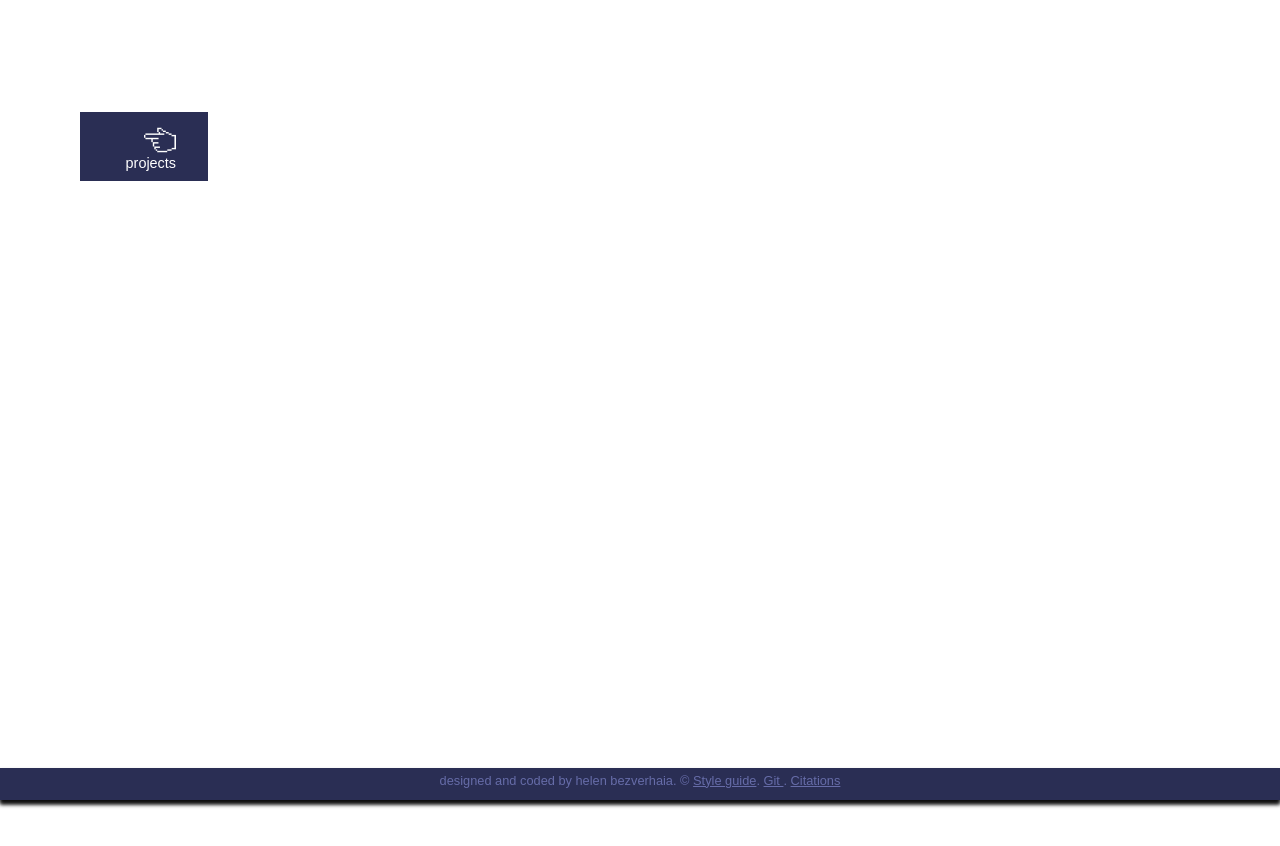
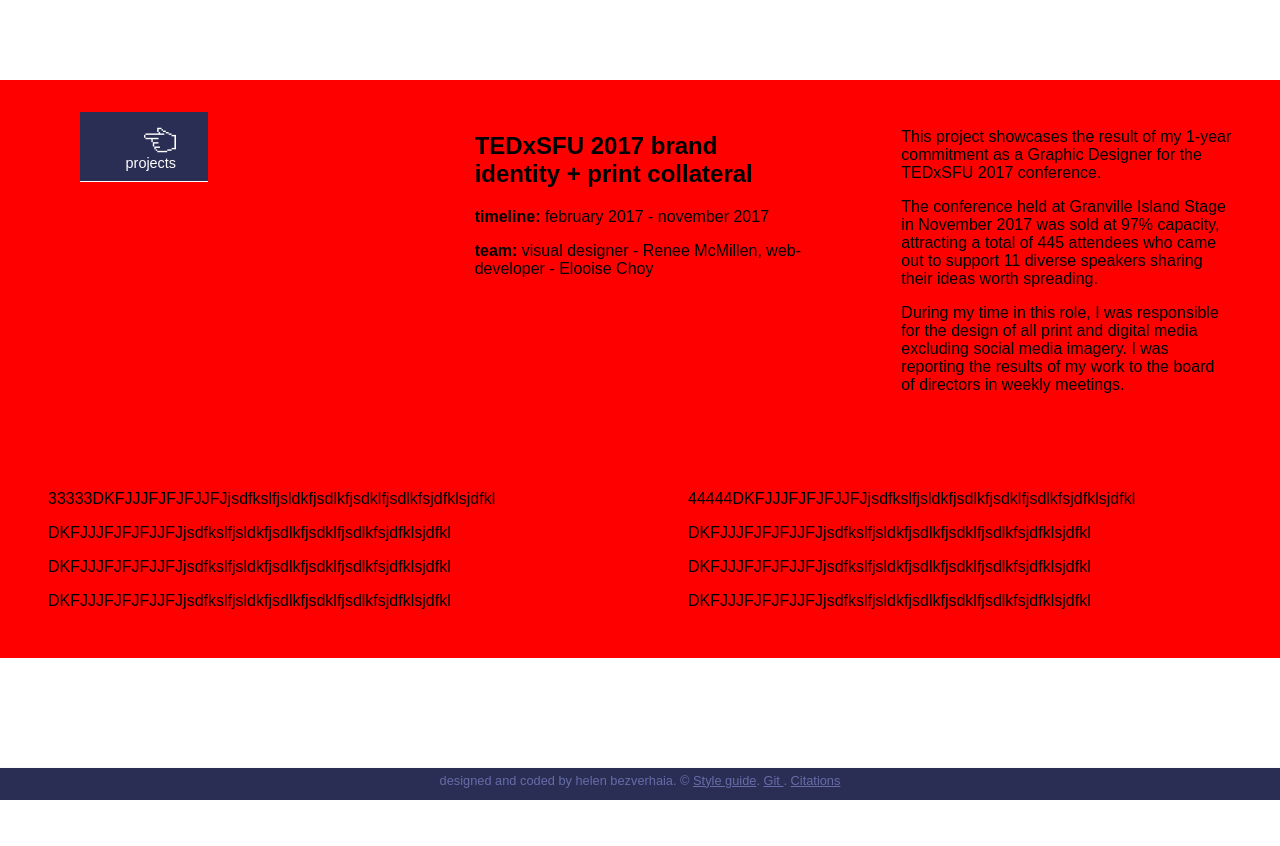
Before and after one commit to Helen-Bezv/portfolio, a plain HTML site: page tedx.html in a window 1280 px wide. After the commit the page ends 800 px from the top, so only its background shows below. Drawn offline with Linux system fonts and the light colour scheme.

Commit message:
changed process

```diff
--- a/css/flexbox.css
+++ b/css/flexbox.css
@@ -30,9 +30,8 @@ some parts are adapted from css files associated with the framework: https://git
 	-ms-flex: 1 1 18em;
 	flex: 1 1 10em;
 	padding: 0;
+}
 
-
-}
 
 .contact-form {
 
--- a/css/main.css
+++ b/css/main.css
@@ -24,15 +24,10 @@ body {
 }
 
 
-
-
-/*positioning for the following elements is sourced from the framework demo: https://github.com/cubiq/iscroll/blob/master/demos/horizontal/index.html */
 .navigation {
   width: 100%;
 	background-color: #2a2e54;
-
 }
-
 
 .navigation-container {
 	width:10%;
@@ -50,7 +45,7 @@ body {
 	background-color: rgba(0,0, 0,0);
 	left: 5rem;
   box-shadow: 0 0 0 rgba(0,0, 0,0), 0 0 0 rgba(0, 0, 0,0);
-
+  height: 10vh;
 }
 
 .navigation.no-horizontal {
@@ -445,6 +440,16 @@ img.icon {
 
 }
 
+.tedx {
+	background-color: red;
+	z-index: 15;
+	display: flex;
+
+}
+
+.tedx .box-item {
+	margin: 2rem;
+}
 
 button {
 	padding: 0.8rem;
--- a/tedx.html
+++ b/tedx.html
@@ -16,33 +16,78 @@
 			<link href="https://fonts.googleapis.com/css?family=Open+Sans" rel="stylesheet">
 			<link href="https://fonts.googleapis.com/css?family=Cutive+Mono|VT323" rel="stylesheet">
 
+			<section class="navigation-container no-horizontal">
+						<nav class="navigation no-horizontal">
+							<h3> design portfolio of helen bezverhaia </h3>
+							<a href="work.html" class="navigation-item no-horizontal" id="home-icon"> <img src="img/back.png" alt="icon of a hand pointing back" class="icon"> projects</a>
+						</nav>
+		</section>
 
+		<!-- Navigation that's toggled in mobile view -->
+			 <nav class="mobile-navigation">
+				<a href="work.html" class="mobile-navigation-item" id="work">work</a>
+				<a href="#contact" class="mobile-navigation-item">contact</a>
+				<a href="#about" class="mobile-navigation-item">about</a>
+
+			</nav>
 
 
 </head>
 
 <body>
 
-  <section class="navigation-container no-horizontal">
-				<nav class="navigation no-horizontal">
-					<h3> design portfolio of helen bezverhaia </h3>
-					<a href="work.html" class="navigation-item no-horizontal" id="home-icon"> <img src="img/back.png" alt="icon of a hand pointing back" class="icon"> projects</a>
-				</nav>
-</section>
 
-<!-- Navigation that's toggled in mobile view -->
-	 <nav class="mobile-navigation">
- 		<a href="work.html" class="mobile-navigation-item" id="work">work</a>
- 		<a href="#contact" class="mobile-navigation-item">contact</a>
- 		<a href="#about" class="mobile-navigation-item">about</a>
 
- 	</nav>
+   <section class="box tedx">
 
-   <section>
+       <div class="box-item">
+					<p> &nbsp; </p>
+					<p> &nbsp; </p>
+					<p> &nbsp; </p>
+					<p> &nbsp; </p>
+       </div>
+
+			 <div class="box-item">
+
+				 <h2> TEDxSFU 2017 brand identity + print collateral </h2>
+				 <p> <strong> timeline: </strong> february 2017 - november 2017 </p>
+				 <p> <strong> team: </strong> visual designer - Renee McMillen, web-developer - Elooise Choy </p>
+				 <p> </p>
+
+
+			 </div>
+			 <div class="box-item">
+
+				 <p> This project showcases the result of my 1-year commitment as a Graphic Designer for the TEDxSFU 2017 conference.
+				 </p> <p> The conference held at Granville Island Stage in November 2017 was sold at 97% capacity, attracting a total of 445 attendees who came out to support 11 diverse speakers sharing their ideas worth spreading.
+         </p>
+				 <p> During my time in this role, I was responsible for the design of all print and digital media excluding social media imagery. I was reporting the results of my work to the board of directors in weekly meetings. </p>
 
 
 
+			 </div>
 	 </section>
+
+	 <section class="box tedx">
+
+			 <div class="box-item">
+
+				 <p> 33333DKFJJJFJFJFJJFJjsdfkslfjsldkfjsdlkfjsdklfjsdlkfsjdfklsjdfkl</p>
+		 		<p> DKFJJJFJFJFJJFJjsdfkslfjsldkfjsdlkfjsdklfjsdlkfsjdfklsjdfkl</p>
+		 		<p> DKFJJJFJFJFJJFJjsdfkslfjsldkfjsdlkfjsdklfjsdlkfsjdfklsjdfkl</p>
+		 		<p> DKFJJJFJFJFJJFJjsdfkslfjsldkfjsdlkfjsdklfjsdlkfsjdfklsjdfkl</p>
+
+
+			 </div>
+			<div class="box-item">
+
+				<p> 44444DKFJJJFJFJFJJFJjsdfkslfjsldkfjsdlkfjsdklfjsdlkfsjdfklsjdfkl</p>
+				<p> DKFJJJFJFJFJJFJjsdfkslfjsldkfjsdlkfjsdklfjsdlkfsjdfklsjdfkl</p>
+				<p> DKFJJJFJFJFJJFJjsdfkslfjsldkfjsdlkfjsdklfjsdlkfsjdfklsjdfkl</p>
+				<p> DKFJJJFJFJFJJFJjsdfkslfjsldkfjsdlkfjsdklfjsdlkfsjdfklsjdfkl</p>
+
+			</div>
+	</section>
 
 
     <!-- FOOTER -->
```
